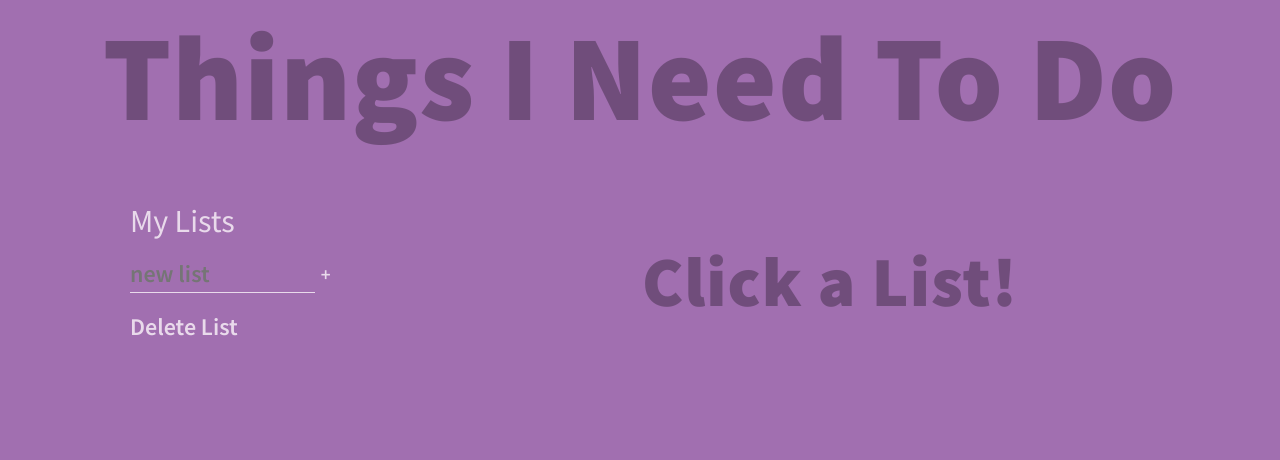
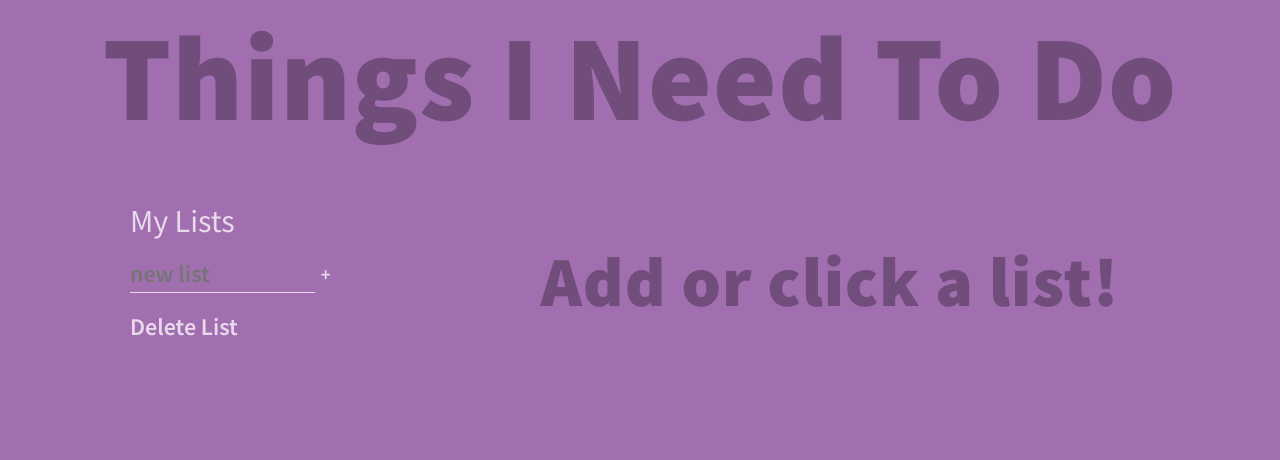
Before and after one commit to habby-bit/ThingsToDo, a plain HTML site: page index.html in a window 1280 px wide. Drawn offline with nearby package versions, Linux system fonts and the light colour scheme.

Commit message:
final details

```diff
--- a/main.css
+++ b/main.css
@@ -1,6 +1,6 @@
 body {
     margin: 0;
-    margin-bottom: 100px;
+    margin-bottom: 10rem;
     font-family: 'Source Sans Pro', sans-serif;
     font-weight: 300;
     font-size: 1.5rem;
--- a/script.js
+++ b/script.js
@@ -16,7 +16,6 @@ const LOCAL_STORAGE_LIST_KEY = 'task.lists'
 const LOCAL_STORAGE_SELECTED_LIST_ID_KEY = 'task.selectedListId'
 
 let lists = JSON.parse(localStorage.getItem(LOCAL_STORAGE_LIST_KEY)) || []
-console.log('lists:', lists)
 let selectedListId = localStorage.getItem(LOCAL_STORAGE_SELECTED_LIST_ID_KEY)
 
 if (lists.length === 0) {
@@ -25,12 +24,10 @@ if (lists.length === 0) {
 }
 
 const noList = document.createElement('h1')
-const text = document.createTextNode("Click a List!")
+const text = document.createTextNode("Add or click a list!")
 noList.appendChild(text)
 noList.classList.add('noList')
 noListContainer.appendChild(noList)
-
-console.log('noList:', noList)
 
 listContainer.addEventListener('click', e => {
     if (e.target.tagName.toLowerCase() === 'li') {
@@ -114,7 +111,6 @@ const render = () => {
     if (selectedListId == null) {
         listDisplayContainer.style.display = 'none'
         noListContainer.style.display= ''
-        console.log('noListContainer:', noListContainer)
     } else {
         noListContainer.style.display = 'none'
         listDisplayContainer.style.display = ''
```
Also changed, not shown: 1 other file.
